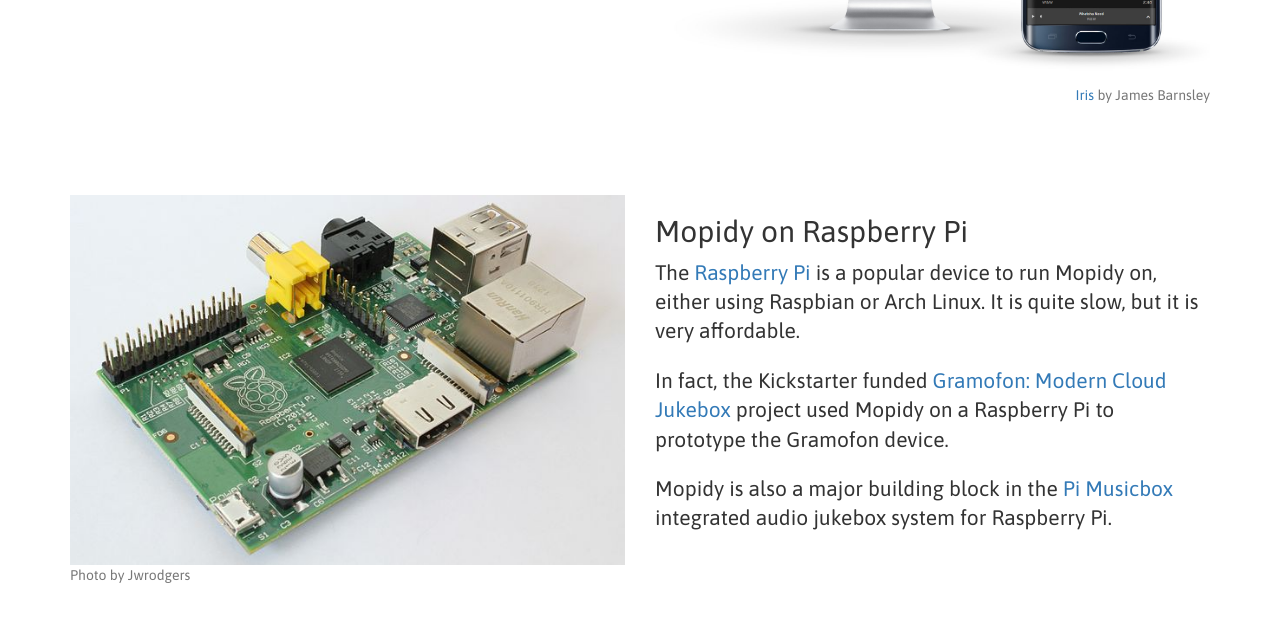
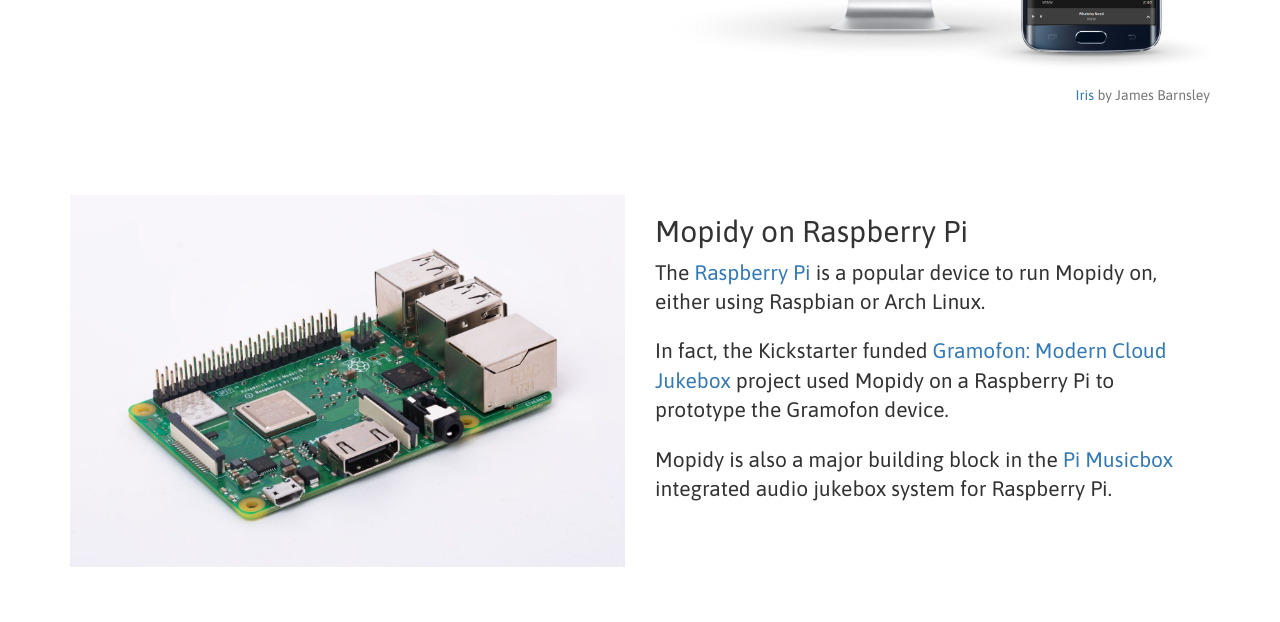
Before and after one commit to mopidy/website, a Jekyll site: the page built from index.html, in a window 1280 px wide and 900 px high, scrolled down 1711 px, cut to the strip 0-643 px from the top of the window. Shown: the top 622 px of the strip. Built offline with Jekyll 4.4.1, drawn with Linux system fonts in a browser that asks for light colours; comment, search, counter and statistics services are not loaded.

Commit message:
Refresh Raspberry Pi image

```diff
--- a/index.html
+++ b/index.html
@@ -118,11 +118,8 @@
   <div class="container">
     <div class="row">
       <div class="col-sm-6">
-        <img src="/media/images/raspberry_pi-jwrodgers.jpg"
+        <img src="/media/images/raspberry_pi_3b+.jpg"
           alt="Raspberry Pi" class="img-responsive">
-        <p class="text-muted">
-          Photo by Jwrodgers
-        </p>
       </div>
       <div class="col-sm-6">
         <h2>Mopidy on Raspberry Pi</h2>
@@ -130,7 +127,7 @@
         <p class="lead">The
         <a href="https://www.raspberrypi.org/">Raspberry Pi</a>
         is a popular device to run Mopidy on, either using Raspbian or Arch
-        Linux. It is quite slow, but it is very affordable.</p>
+        Linux.</p>
 
         <p class="lead">In fact, the Kickstarter funded
         <a href="https://www.kickstarter.com/projects/fon/gramofon-modern-cloud-jukebox">
```
Also changed, not shown: media/images/raspberry_pi-jwrodgers.jpg (deleted), media/images/raspberry_pi_3b+.jpg (added).
